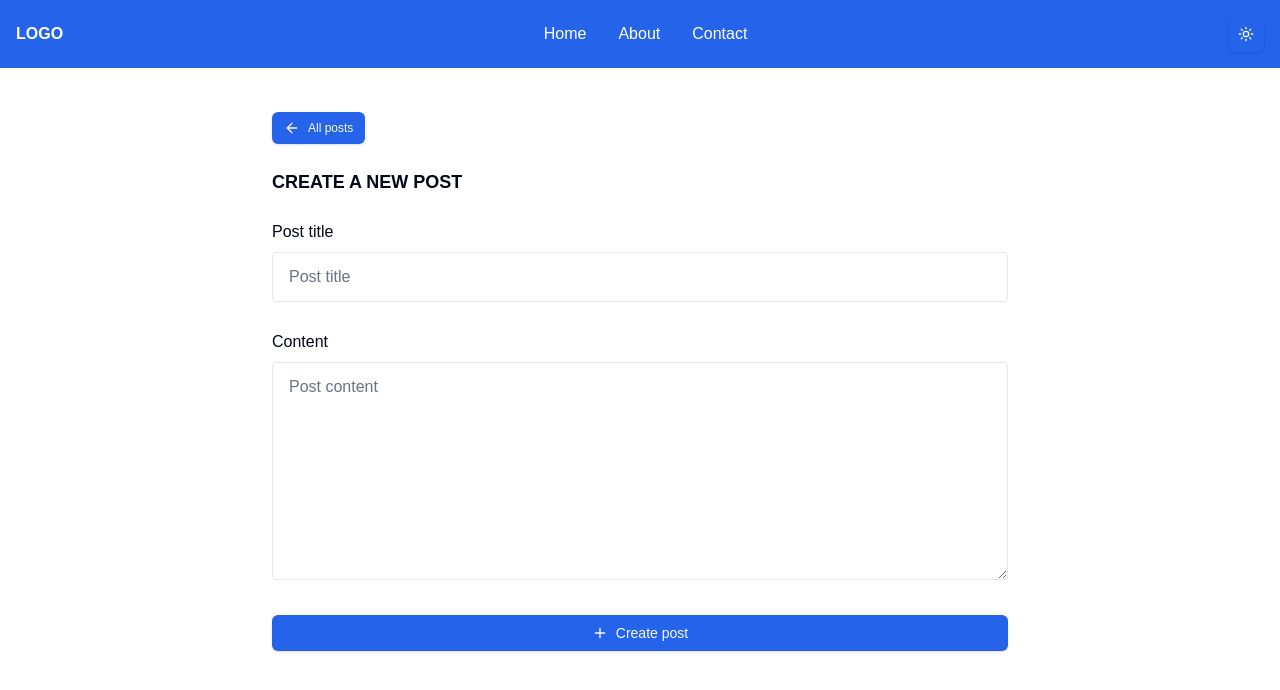
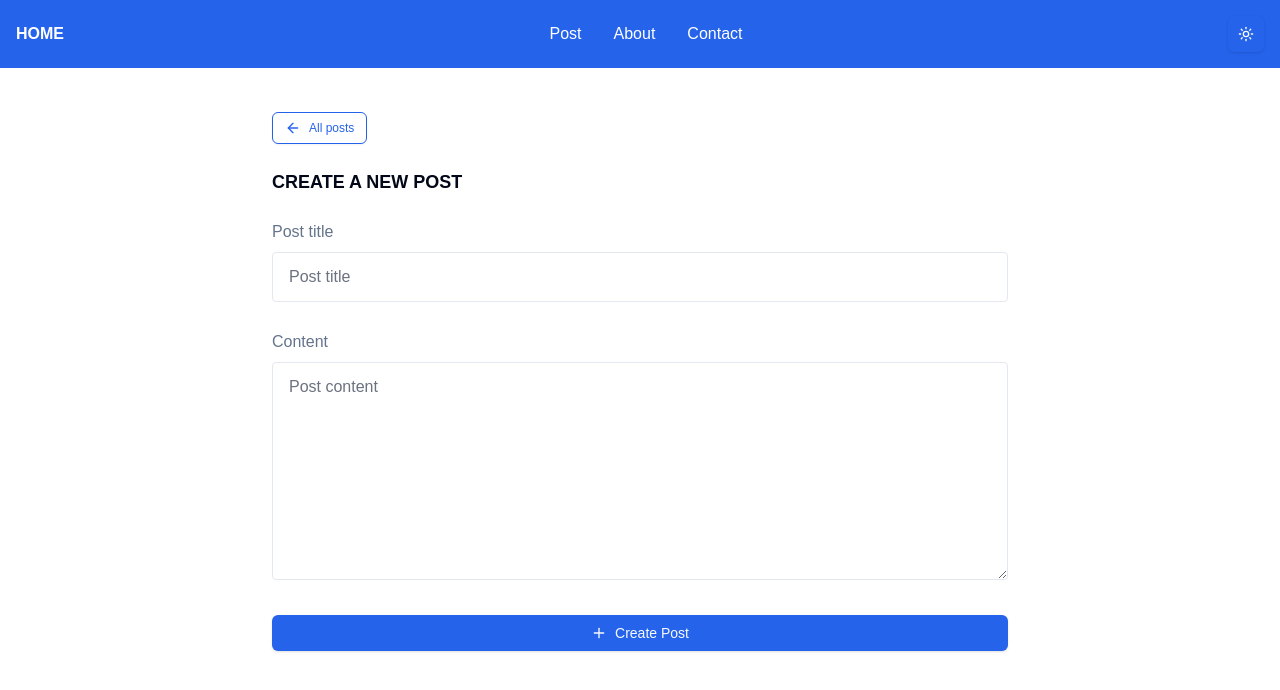
Before and after one commit to Azemchap/next.js_starter, a Next.js app: page /posts/create in a window 1280 px wide. Shown: the top 690 px of the page. Built offline with nearby package versions, Linux system fonts and the light colour scheme.

Commit message:
some ui updates

```diff
--- a/app/posts/create/page.tsx
+++ b/app/posts/create/page.tsx
@@ -6,7 +6,7 @@ import Link from 'next/link';
 import React, { useState } from 'react';
 import Spinner from '@/components/shared/Spinner';
 import { createPost } from '@/actions/actions';
-import { toast } from 'react-toastify'; // Import toast
+import { toast } from 'react-toastify';
 
 export default function Page() {
     const [isLoading, setLoading] = useState(false); // Add loading state
@@ -32,12 +32,12 @@ export default function Page() {
         <section className='py-12'>
             <div className='max-w-screen-md mx-auto p-4'>
                 <Link href={'/posts'} className='inline-flex mb-6'>
-                    <Button size={'sm'}><ArrowLeft /> All posts</Button>
+                    <Button size={'sm'} variant="outline"><ArrowLeft /> All posts</Button>
                 </Link>
                 <h2 className='text-lg font-semibold mb-6 uppercase '>Create a new Post</h2>
                 <form onSubmit={handleSubmit} className='flex flex-col gap-y-2 '>
                     <div className='mb-5'>
-                        <label htmlFor="title">Post title</label>
+                        <label className='text-muted-foreground' htmlFor="title">Post title</label>
                         <input
                             type="text"
                             id="title"
@@ -48,7 +48,7 @@ export default function Page() {
                         />
                     </div>
                     <div className='mb-5'>
-                        <label htmlFor="content">Content</label>
+                        <label className='text-muted-foreground' htmlFor="content">Content</label>
                         <textarea
                             rows={8}
                             id="content"
@@ -59,7 +59,7 @@ export default function Page() {
                         />
                     </div>
                     <Button type="submit" className='bg-primary'>
-                        {isLoading ? <Spinner message='Creating post...' /> : <><Plus /> Create post</>}
+                        {isLoading ? <Spinner message='Creating...' /> : <><Plus /> Create Post</>}
                     </Button>
                 </form>
             </div>
--- a/app/posts/page.tsx
+++ b/app/posts/page.tsx
@@ -1,4 +1,4 @@
-// app/posts/page.tsx
+
 import NotFound from '@/components/shared/NotFound';
 import { Button } from '@/components/ui/button';
 import prisma from '@/lib/db';
@@ -19,25 +19,25 @@ interface PostSectionProps {
 
 const PostSection: React.FC<PostSectionProps> = ({ userPostCount, userPosts }) => (
     <section className='py-12'>
-        <div className='container'>
+        <div className='max-w-screen-md mx-auto p-4'>
             <div className='flex items-center justify-between gap-4 mb-6'>
                 <h2 className='text-2xl font-semibold'>All posts ({userPostCount})</h2>
                 <Link href={'/posts/create'}>
-                    <Button size={'lg'} className='capitalize'>
+                    <Button variant="outline" className='capitalize'>
                         <Plus /> Create Post
                     </Button>
                 </Link>
             </div>
             {userPosts.length === 0 ? (
-                <div className='border-t border-b border-primary/10 text-center py-16 leading-8'>
+                <div className='border-t  border-primary/10 text-center py-16 leading-8'>
                     <NotFound message='No post available' />
                 </div>
             ) : (
-                <ul className='border-t border-b border-primary/10 py-4 leading-8'>
-                    {userPosts.map((post) => (
+                <ul className='border-t border-primary/10 py-4 leading-8'>
+                    {userPosts.map((post, index) => (
                         <Link href={`/posts/${post.slug}`} key={post.id}>
-                            <li className='flex items-center justify-between px-5 py-1 hover:bg-secondary/60'>
-                                {post.title}
+                            <li className='flex items-center gap-2 px-5 py-1 hover:bg-secondary/60'>
+                                <span>{`${index +1}.`}</span> {post.title}
                             </li>
                         </Link>
                     ))}
--- a/components/sections/EditPostPage.tsx
+++ b/components/sections/EditPostPage.tsx
@@ -46,12 +46,12 @@ const EditPost: React.FC<EditPostProps> = ({ post }) => {
         <section className='py-12'>
             <div className='max-w-screen-md mx-auto p-4'>
                 <Link href={'/posts'} className='inline-flex mb-6'>
-                    <Button size={'sm'}><ArrowLeft /> All posts</Button>
+                    <Button size={'sm'} variant="secondary"><ArrowLeft /> All posts</Button>
                 </Link>
                 <h2 className='text-lg font-semibold mb-6 uppercase'>Update post</h2>
                 <form onSubmit={handleSubmit} className='flex flex-col gap-y-2'>
                     <div className='mb-5'>
-                        <label htmlFor="title">Post Title</label>
+                        <label className='text-muted-foreground' htmlFor="title">Post Title</label>
                         <input
                             value={title}
                             onChange={(e) => setTitle(e.target.value)}
@@ -63,7 +63,7 @@ const EditPost: React.FC<EditPostProps> = ({ post }) => {
                         />
                     </div>
                     <div className='mb-5'>
-                        <label htmlFor="content">Content</label>
+                        <label className='text-muted-foreground' htmlFor="content">Content</label>
                         <textarea
                             value={content}
                             onChange={(e) => setContent(e.target.value)}
--- a/components/sections/Header.tsx
+++ b/components/sections/Header.tsx
@@ -7,9 +7,9 @@ export default function Header() {
     return (
         <header className='bg-primary fixed z-40 top-0 left-0 right-0 w-full'>
             <div className='container p-4 flex items-center justify-between gap-2'>
-                <Link href={'/'} className='font-semibold text-background' >LOGO</Link>
+                <Link href={'/'} className='font-semibold text-background uppercase' >HOME</Link>
                 <nav className='hidden md:flex items-center text-background gap-8'>
-                    <Link href={'/'} >Home</Link>
+                    <Link href={'/posts'} >Post</Link>
                     <Link href={'/about'} >About</Link>
                     <Link href={'/contact'} >Contact</Link>
                 </nav>
--- a/components/sections/PostPage.tsx
+++ b/components/sections/PostPage.tsx
@@ -40,7 +40,7 @@ const PostPage: React.FC<PageProps> = ({ post }) => {
 
     return (
         <section className='py-12'>
-            <div className='container'>
+            <div className='max-w-screen-md mx-auto p-4'>
                 <div className='flex items-center gap-4 mb-6'>
                     <Link href={'/posts'} className='flex'>
                         <Button variant="secondary" size={'sm'}>
--- a/components/ui/button.tsx
+++ b/components/ui/button.tsx
@@ -12,7 +12,7 @@ const buttonVariants = cva(
         default:
           "bg-primary text-primary-foreground shadow hover:bg-primary/90",
         destructive:
-          "text-destructive border border-destructive shadow-sm hover:bg-destructive/5 dark:text-destructive dark:border-none dark:bg-destructive/40",
+          "text-destructive border border-destructive shadow-sm hover:bg-destructive/5 dark:text-destructive dark:border-none dark:bg-destructive/20",
         outline:
           "border border-input bg-background shadow-sm hover:bg-primary/5 text-primary border-primary ",
         secondary:
```
